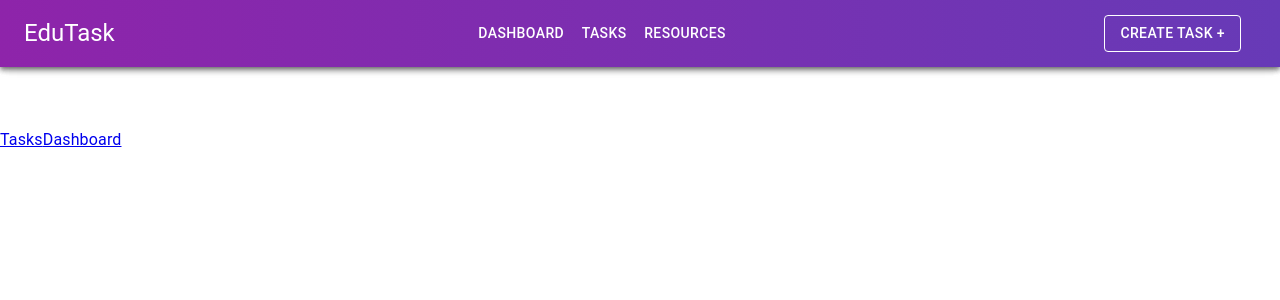
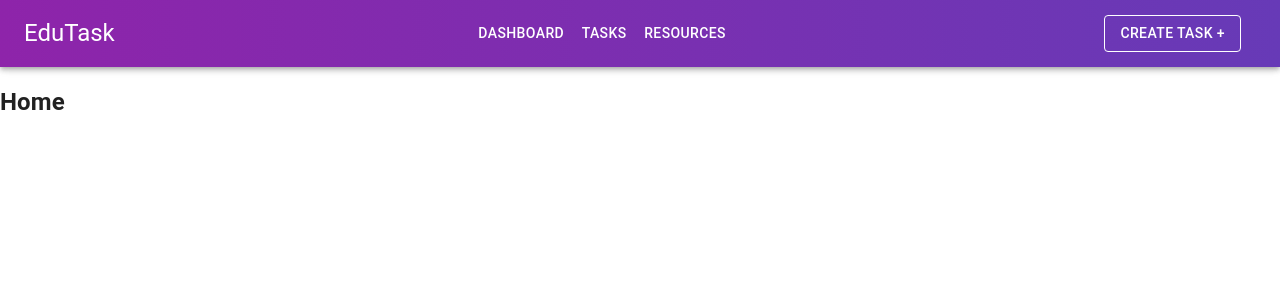
Before and after one commit to horiaomar25/edu-task, a Next.js app in the folder edutask/: page / in a window 1280 px wide. Shown: the top 300 px of the page. Built offline with nearby package versions, Linux system fonts and the light colour scheme.

Commit message:
tasks added

```diff
--- a/edutask/app/page.js
+++ b/edutask/app/page.js
@@ -4,21 +4,10 @@ import Link from 'next/link'
 
 
 
-
 export default function Home() {
   return (
     <>
-    <div>
-    <Navigation />
-      <Link href="/tasks">
-        Tasks
-
-      </Link>
-      <Link href="/dashboard">
-      Dashboard
-      </Link>
-    </div>
-
+   <h2> Home </h2>
 
     </>
 
--- a/edutask/app/tasks/TaskBoard.jsx
+++ b/edutask/app/tasks/TaskBoard.jsx
@@ -7,11 +7,11 @@ import useData from "../Custom Hooks/useData";
 
 // eslint-disable-next-line react/prop-types
 const TaskBoard = ({ tasks, taskList, delTask, completeTask}) => {
+
   const dailyTasks = tasks.filter(
     (task) => task.task_type === "Daily" && !task.completed);
   const weeklyTasks = tasks.filter(
     (task) => task.task_type === "Weekly" && !task.completed);
-
   const completedTasks = tasks.filter((task) => task.completed === true);
 
 
@@ -92,7 +92,7 @@ const TaskBoard = ({ tasks, taskList, delTask, completeTask}) => {
           >
             <h2 style={{ textAlign: "center" }}>Completed</h2>
             {completedTasks.map((task) => (
-              <CompletedCard key={task.id} task={task} taskList={taskList} completedTask={completeTask} />
+              <CompletedCard key={task.id} task={task} taskList={taskList} completedTask={completeTask} delTask={delTask} />
             ))}
           </Grid>
         </Grid>
--- a/edutask/app/tasks/TaskCard.jsx
+++ b/edutask/app/tasks/TaskCard.jsx
@@ -35,12 +35,7 @@ const TaskCard = ({ task, taskList, delTask, completedTask }) => {
     taskList(updatedTask);
   };
 
-  // const handleTaskComplete = () => {
-  //   const updatedTask = { ...task, completed: true };
 
-  //   // Call the taskList function to update the task with the updatedTask
-  //   taskList(updatedTask);
-  // };
 
   // Delete Task
   const handleDelete = () => {
```
Also changed, not shown: edutask/app/tasks/CompletedCard.jsx (+18 -2 lines).
